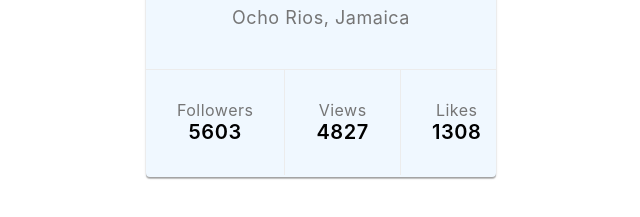
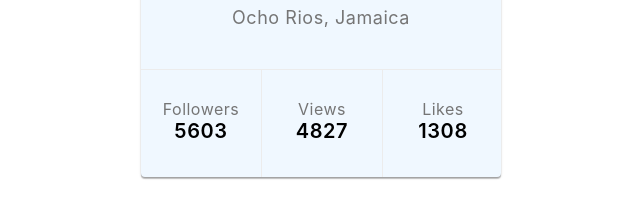
Before and after one commit to zoria93/goit-react-hw-01-components, a React (Create React App) app: page / in a window 1280 px wide. Shown: the part 273-490 px from the top of the page, without its empty margins (319-959 px from the left). Built offline with nearby package versions, Linux system fonts and the light colour scheme.

Commit message:
fixed profile

```diff
--- a/src/components/Profile/Profile.styled.js
+++ b/src/components/Profile/Profile.styled.js
@@ -4,7 +4,7 @@ export const Wrapper = styled.div`
 margin-top: 10px;
 padding-top: 40px;
 background-color: aliceblue;
-width: 350px;
+width: 360px;
 height: 400px;
 margin-right: auto;
 margin-left: auto;
@@ -54,7 +54,9 @@ border-top: 1px solid #ECECEC;
 `
 export const Item = styled.li`
     display: grid;
-    padding: 31px;
+    padding-top: 30px;
+    padding-bottom: 34px;
+    min-width: 120px;
     font-size: 16px;
     line-height: 1.2;
     text-align: center;
```
